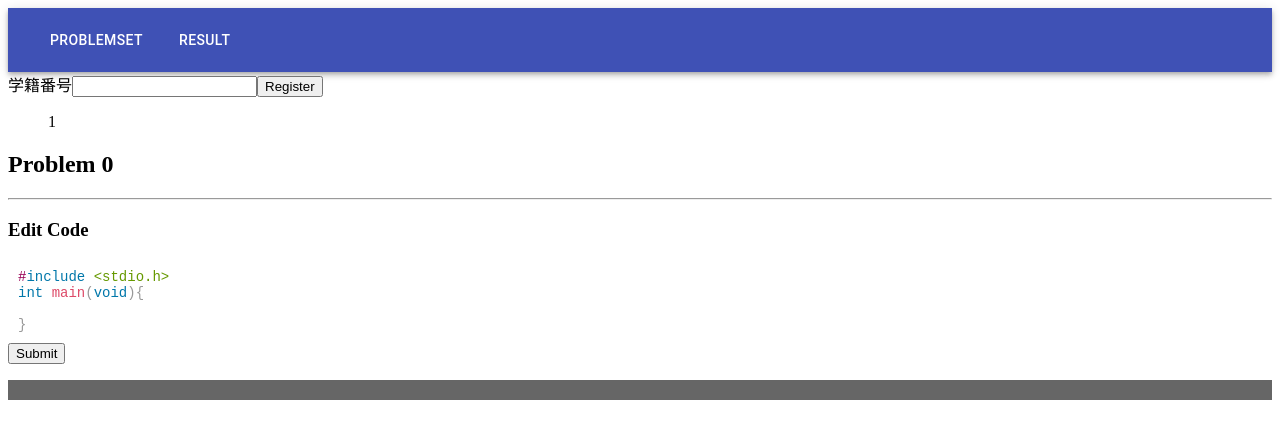
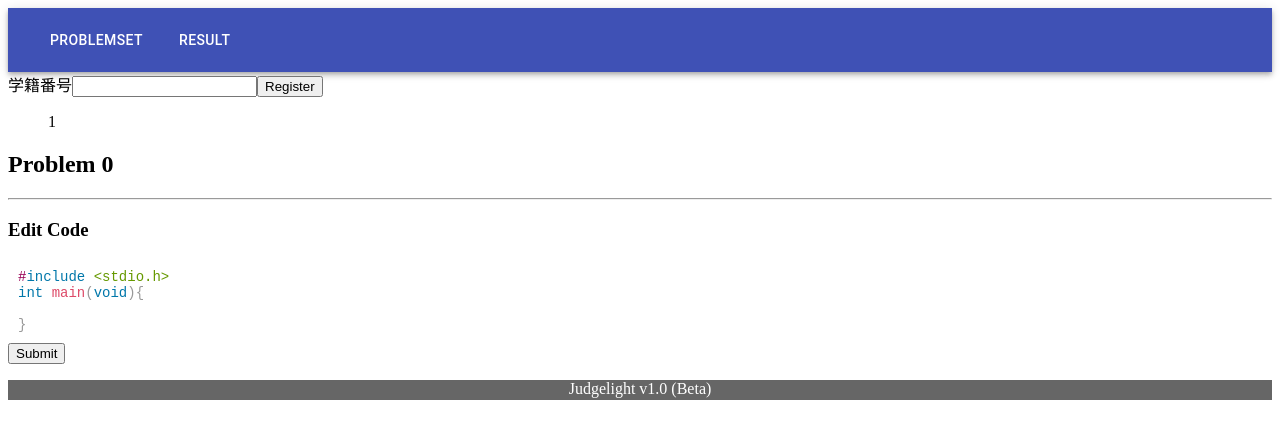
Before and after one commit to admidori/judgelight, a Next.js app in the folder frontend/: page / in a window 1280 px wide. Shown: the top 438 px of the page. Built offline with nearby package versions, Linux system fonts and the light colour scheme; no server answers.

Commit message:
Update footer
Signed-off-by: Aoi Kondo <agotadmidori@gmail.com>

```diff
--- a/frontend/src/components/common/footer/footer.tsx
+++ b/frontend/src/components/common/footer/footer.tsx
@@ -3,6 +3,7 @@ import React from "react";
 export default function Footer(){
     return (
         <footer style={{ height: 20, background: "#666", color: "#fff" }}>
+            <p style={{ textAlign: "center" }}>Judgelight v1.0 (Beta)</p>
         </footer>
     )
 }
```
